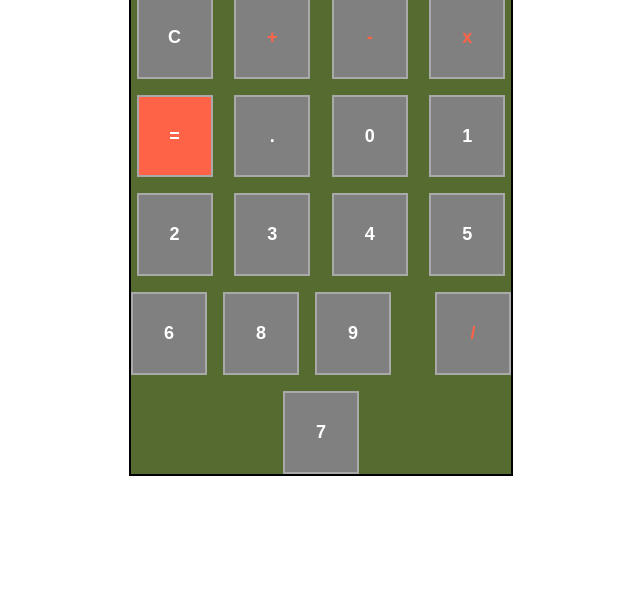
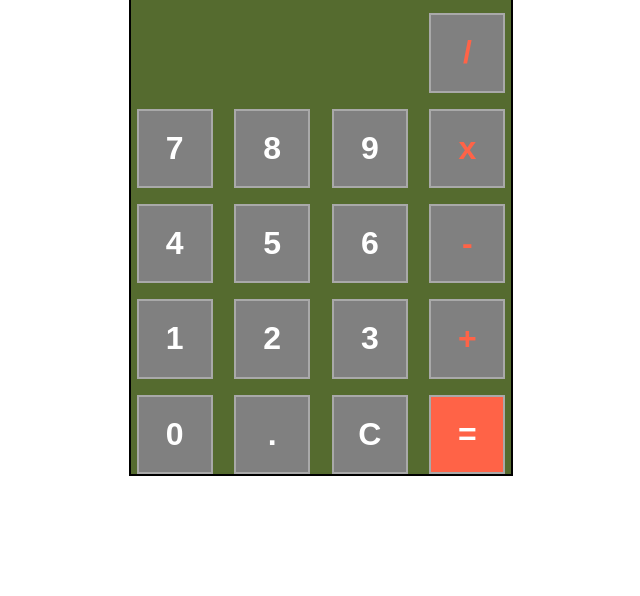
Before and after one commit to slashovia/Calculator, a plain HTML site: page index.html in a window 1280 px wide. Shown: the part 204-800 px from the top of the page, without its empty margins (319-959 px from the left). Drawn offline with Linux system fonts and the light colour scheme.

Commit message:
Improve html and styling

```diff
--- a/index.html
+++ b/index.html
@@ -10,7 +10,7 @@
 
 <body>
     <div class="container">
-        <button class="display"></button>
+        <div class="display">675485486574</div>
         <button class="backspace">C</button>
         <button class="add">+</button>
         <button class="subtract">-</button>
@@ -28,6 +28,10 @@
         <button class="seven">7</button>
         <button class="eight">8</button>
         <button class="nine">9</button>
+        <button class="hidden"></button>
+        <button class="hidden"></button>
+        <button class="hidden"></button>
+
     </div>
 </body>
 
--- a/style.css
+++ b/style.css
@@ -23,47 +23,103 @@ body {
     border: 2px solid black;
     background-color: darkolivegreen;
 
-    & button:not(:first-child) {
-        flex: 0 0 20%
+    & :not(:first-child) {
+        flex: 0 0 20%;
     }
 }
 
-.container {
-    button {
-        background-color: gray;
-        border: 2px solid darkgrey;
-        color: white;
-        font-weight: bold;
-        font-size: large;
-    }
-
-
-
-    & .add,
-    & .subtract,
-    & .multiply,
-    & .divide {
-        color: tomato;
-    }
-
-    & .equal {
-        background-color: tomato;
-    }
+button,
+.display {
+    background-color: grey;
+    border: 2px solid darkgrey;
+    color: white;
+    font-weight: bold;
+    font-size: 2em;
 }
 
 
+.add,
+.subtract,
+.multiply,
+.divide {
+    color: tomato;
+}
 
 .display {
     flex-basis: 100%;
     order: 0;
+    direction: rtl;
 }
 
 .divide {
-    margin-left: auto;
     order: 1;
-
 }
 
 .seven {
     order: 2;
 }
+
+.eight {
+    order: 3;
+}
+
+.nine {
+    order: 4;
+}
+
+.multiply {
+    order: 5;
+}
+
+.four {
+    order: 6;
+}
+
+.five {
+    order: 7;
+}
+
+.six {
+    order: 8;
+}
+
+.subtract {
+    order: 9;
+}
+
+.one {
+    order: 10;
+}
+
+.two {
+    order: 11;
+}
+
+.three {
+    order: 12;
+}
+
+.add {
+    order: 13;
+}
+
+.zero {
+    order: 14;
+}
+
+.dot {
+    order: 15;
+}
+
+.backspace {
+    order: 16;
+}
+
+.equal {
+    order: 17;
+    background-color: tomato;
+}
+
+.hidden {
+    visibility: hidden;
+}
```
